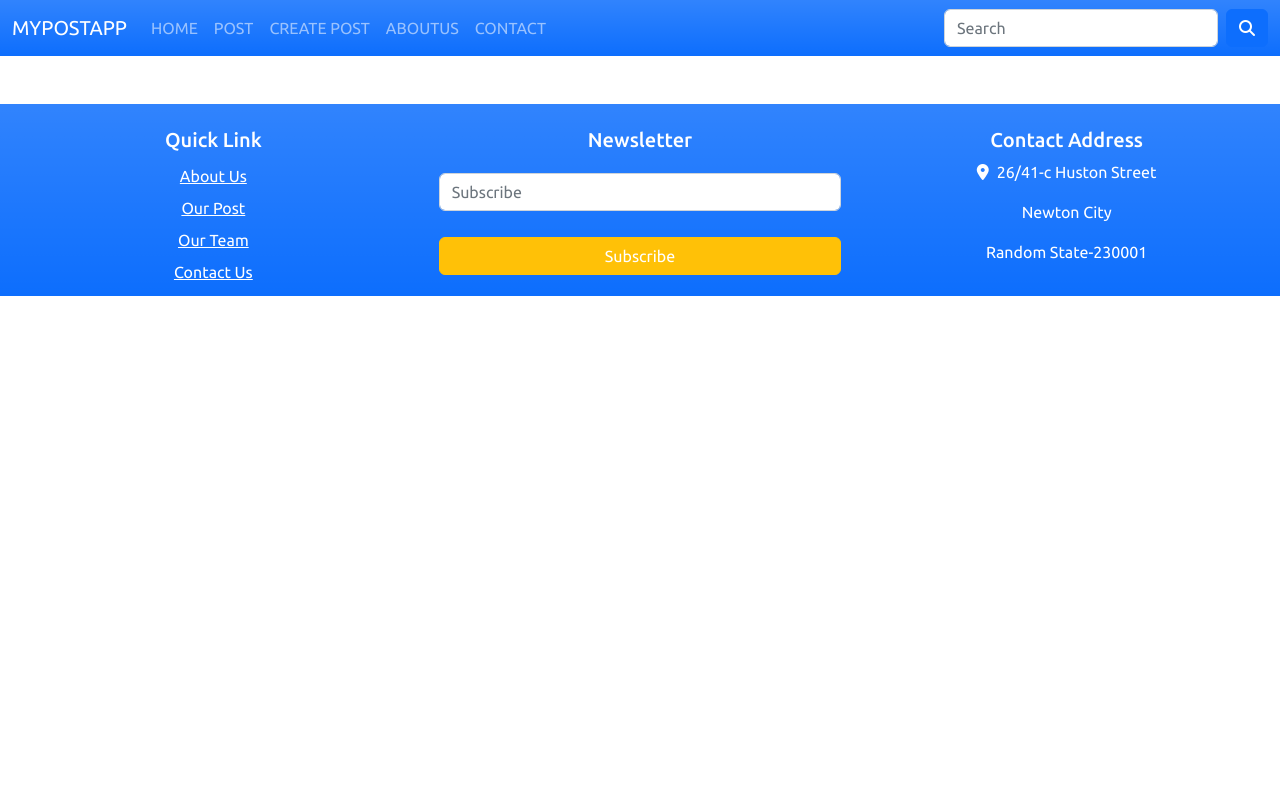
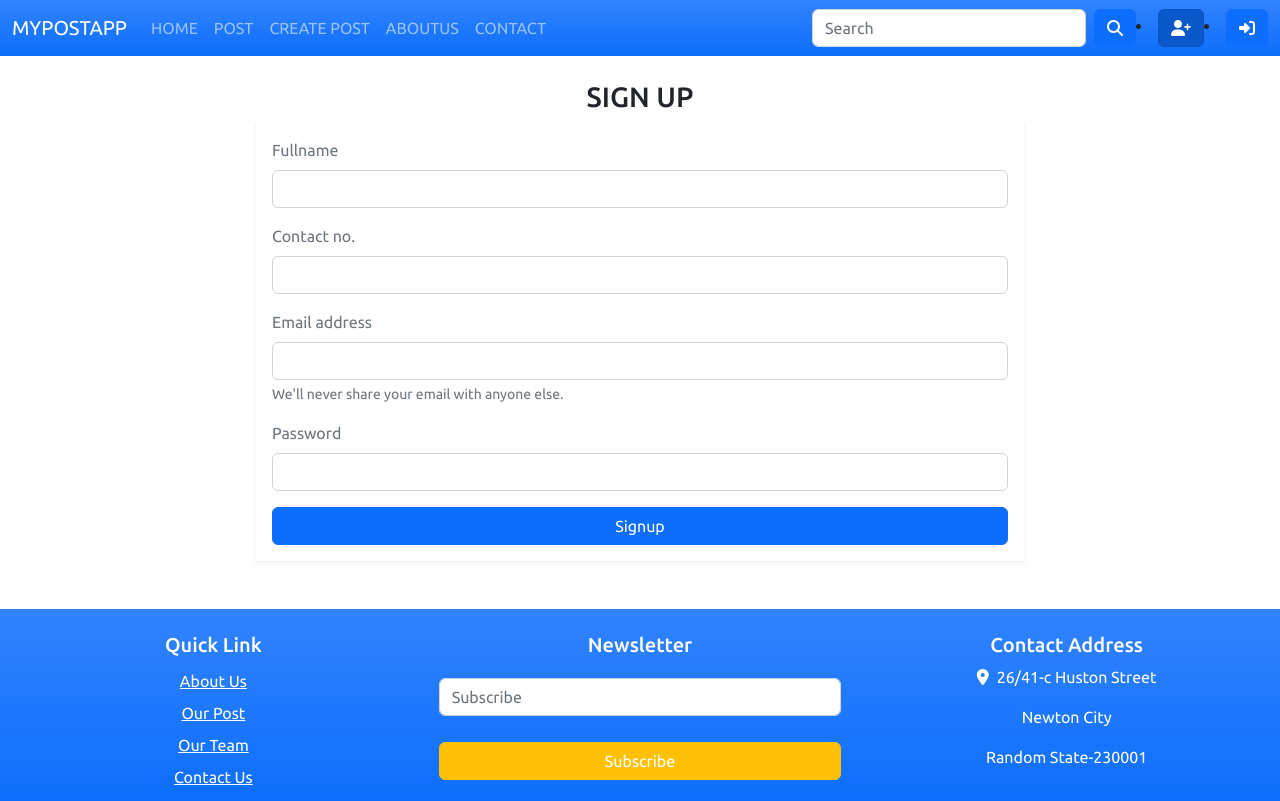
Before and after one commit to dubeyawnish/My-Post-App, a React (Create React App) app in the folder my-app/: page /signup in a window 1280 px wide. Built offline with nearby package versions, Linux system fonts and the light colour scheme.

Commit message:
signup build

```diff
--- a/my-app/src/App.js
+++ b/my-app/src/App.js
@@ -9,6 +9,8 @@ import Footer from './Components/Footer';
 import Allpost from './Components/Screen/Allpost';
 import PostDetail from './Components/Screen/PostDetail';
 import CreatePost from './Components/Screen/CreatePost';
+import Signup from './Components/Screen/Signup';
+import Login from './Components/Screen/Login';
 
 function App() {
   return (
@@ -20,6 +22,8 @@ function App() {
           <Route exact path="/" element={<Home />} />
           <Route exact path="/posts" element={<Allpost />} />
           <Route exact path="/create" element={<CreatePost />}/>
+          <Route exact path="/signup" element={<Signup />}/>
+          <Route exact path="/login" element={<Login />}/>
           <Route exact path="/create/:postId/:userId" element={<CreatePost />}/>
           <Route exact path="/about" element={<About />} />
           <Route exact path="/posts/details/:postId/:userId" element={<PostDetail/>} />    {/*dynamic routing*/}
--- a/my-app/src/Components/Navbar.js
+++ b/my-app/src/Components/Navbar.js
@@ -36,7 +36,14 @@ const Navbar = () => {
                             <button className="btn btn-primary" type="submit">
                             <i className="fa-solid fa-magnifying-glass"></i>
                             </button>
+
                         </form>
+                        <li className="nav-item">
+                                <NavLink className=" btn btn-primary  " to="/signup"><i className="fa-solid fa-user-plus"></i></NavLink>
+                        </li>
+                        <li className="nav-item">
+                                <NavLink className=" btn btn-primary " to="/login"><i class="fa-solid fa-right-to-bracket"></i></NavLink>
+                        </li>
                     </div>
                 </div>
             </nav>
--- /dev/null
+++ b/my-app/src/Components/Screen/Login.js
@@ -0,0 +1,37 @@
+import React from 'react'
+
+const Login = () => {
+  return (
+    <div className="container">
+            <h3 className="text-center text-uppercase pt-4">Log in</h3>
+            <div className="contact-form-container mx-auto text-muted shadow-sm p-3 lh-2" >
+
+                <form>
+
+
+                    <div className="mb-3">
+                        <label htmlFor="email" className="form-label">Email address</label>
+                        <input type="email" className="form-control" id="email" aria-describedby="emailHelp" required />
+                        <div id="emailHelp" className="form-text">We'll never share your email with anyone else.</div>
+                    </div>
+
+                    <div className="mb-3">
+                        <label htmlFor="paswd" className="form-label">Password</label>
+                        <input type="password" className="form-control" id="paswd" required />
+                    </div>
+
+
+
+                    <div className="d-grid">
+                        <button type="submit" className="btn btn-primary ">Login</button>
+                    </div>
+                </form>
+
+
+            </div>
+
+        </div>
+  )
+}
+
+export default Login;
--- /dev/null
+++ b/my-app/src/Components/Screen/Signup.js
@@ -0,0 +1,44 @@
+import React from 'react'
+
+const Signup = () => {
+  return (
+    <div className="container">
+            <h3 className="text-center text-uppercase pt-4">Sign Up</h3>
+            <div className="contact-form-container mx-auto text-muted shadow-sm p-3 lh-2" >
+
+                <form>
+                    <div className="mb-3">
+                        <label htmlFor="name" className="form-label">Fullname</label>
+                        <input type="text" className="form-control" id="name" required />
+                    </div>
+                    <div className="mb-3">
+                        <label htmlFor="phone" className="form-label">Contact no.</label>
+                        <input type="text" className="form-control" id="phone" required />
+                    </div>
+
+                    <div className="mb-3">
+                        <label htmlFor="email" className="form-label">Email address</label>
+                        <input type="email" className="form-control" id="email" aria-describedby="emailHelp" required />
+                        <div id="emailHelp" className="form-text">We'll never share your email with anyone else.</div>
+                    </div>
+
+                    <div className="mb-3">
+                        <label htmlFor="paswd" className="form-label">Password</label>
+                        <input type="password" className="form-control" id="paswd" required />
+                    </div>
+
+
+
+                    <div className="d-grid">
+                        <button type="submit" className="btn btn-primary ">Signup</button>
+                    </div>
+                </form>
+
+
+            </div>
+
+        </div>
+  )
+}
+
+export default Signup;
```
